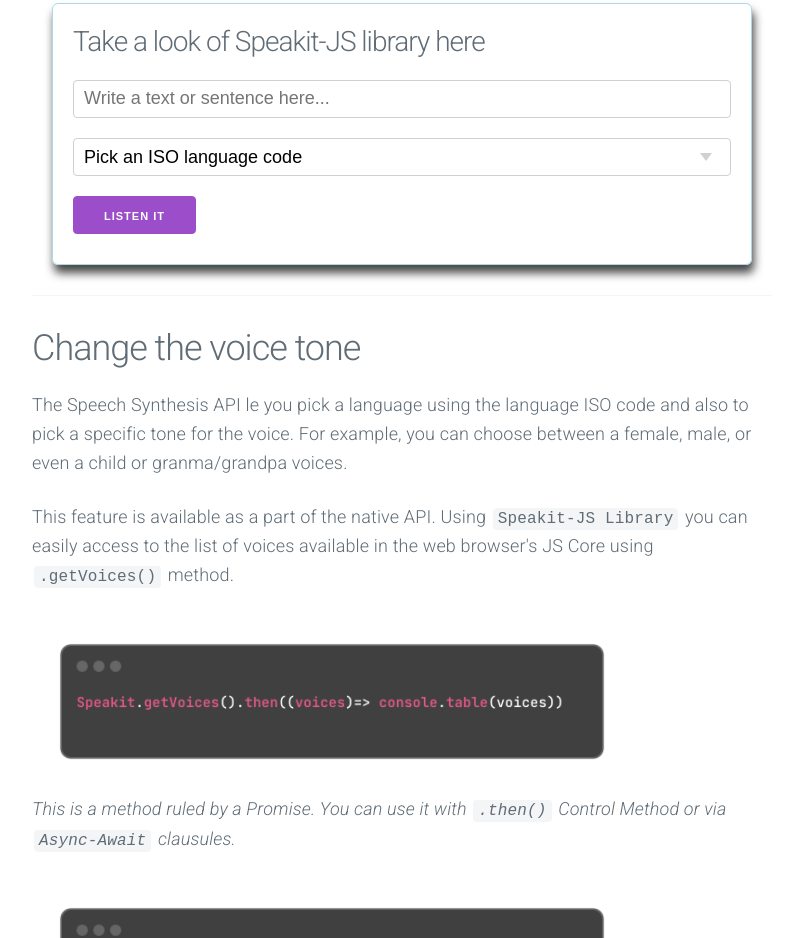
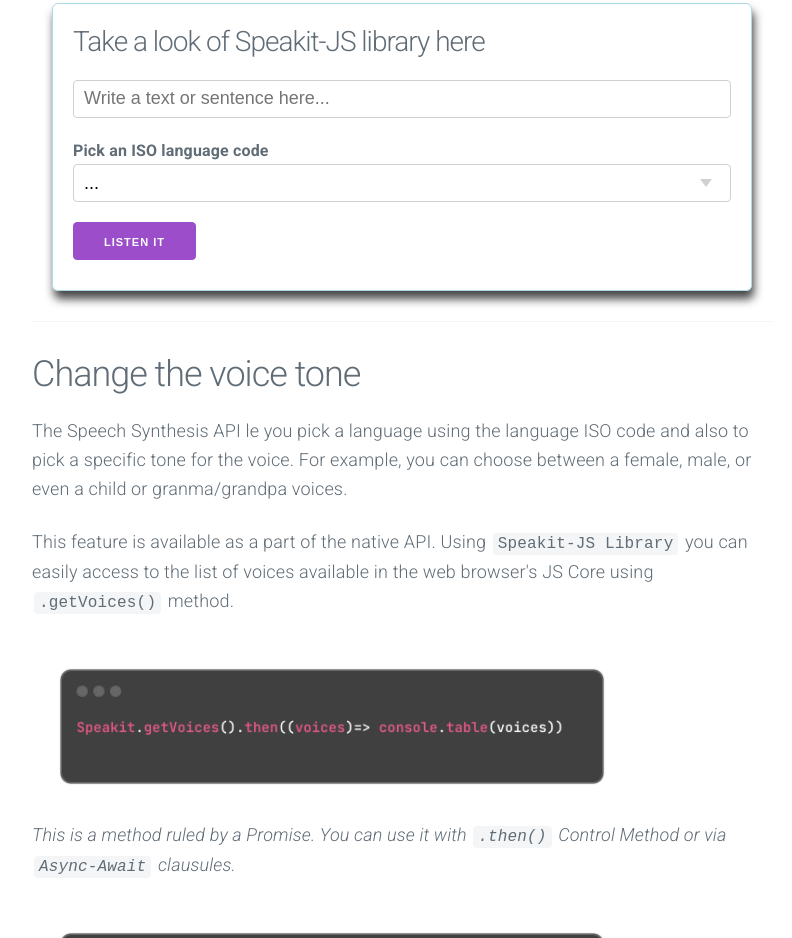
Before and after one commit to mobilepadawan/Speakit-JS, a plain HTML site: page docs/index.html in a window 1280 px wide. Shown: the part 1408-2346 px from the top of the page, without its empty margins (238-1030 px from the left). Drawn offline with nearby package versions, Linux system fonts and the light colour scheme.

Commit message:
Fine tuning according to Lighthouse

```diff
--- a/docs/index.html
+++ b/docs/index.html
@@ -65,9 +65,9 @@
                     <label for="inputText">
                         <input type="text" id="inputText" placeholder="Write a text or sentence here..." autocomplete="off" >
                     </label>
-                    <label for="selectedLanguage">
+                    <label for="selectedLanguage">Pick an ISO language code
                         <select name="" id="selectedLanguage">
-                            <option selected disabled>Pick an ISO language code</option>
+                            <option selected disabled>...</option>
                             <option>en-CA</option>
                             <option>en-GB</option>
                             <option>en-US</option>
@@ -93,7 +93,7 @@
                     <img src="images/speakit-js-async.webp" alt="Accessing to the voices using Async-Await" class="image-code">
                     <p>🔔 Every web browser has a limited type of voices available beyond the generic voices. Generic voices used in some samples could sound kind of a robotic voice in some web browsers, always depending the ISO language code picked, but, there are available another type of voices which can sound very much natural, like a human voice.</p>
                     <p>Watch the following sample of the voices available in Microsoft Edge, Google Chrome, and Safari Browser.</p>
-                    <video preload="none" src="https://ferpro.online/media/voices-available-speakit.mp4" alt="List of voices returned" controls width="100%" preload="auto"></video>
+                    <video src="https://ferpro.online/media/voices-available-speakit.mp4" alt="List of voices returned" controls width="100%" preload="auto"></video>
                     <!-- <img src="images/list-of-voices.gif" alt="List of voices returned" class="image-code"> -->
                     <p><em>This object array can be different when you check in other browsers. This image was captured in Microsoft Edge Developer Tools.</em></p>
                     <p>The <code>.getVoices()</code> method returns an object array with all the available voices in the web browser.</p>
```
